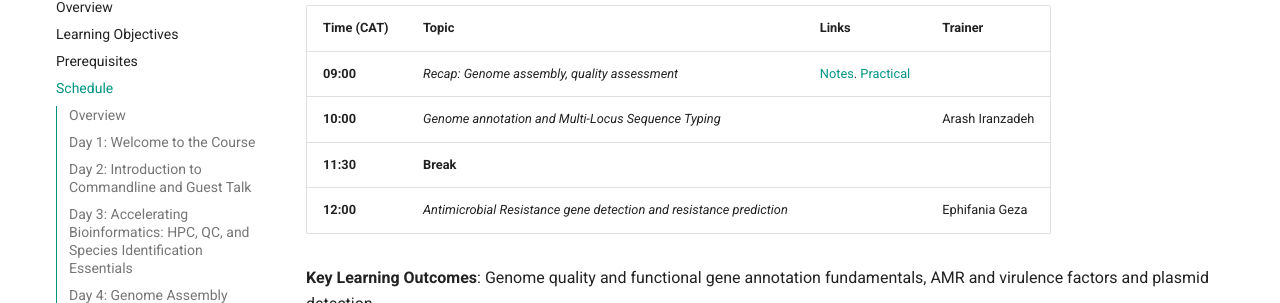
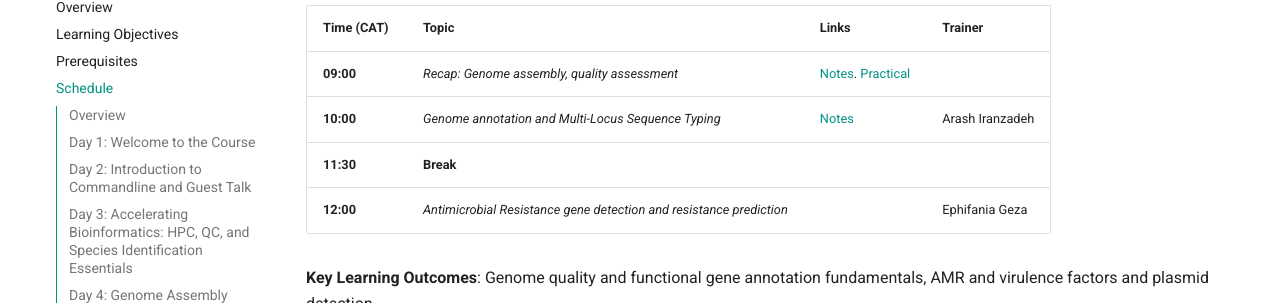
Before and after one commit to mamanambiya/microbial-genomics-training, an MkDocs documentation site: the page built from docs_src/course/schedule.md, in a window 1280 px wide and 900 px high, scrolled down 2557 px. Shown: the part 149-452 px from the top of the window. Built offline with MkDocs 1.6.1 and Material for MkDocs 9.7.7, drawn with Linux system fonts in a browser that asks for light colours; comment, search, counter and statistics services are not loaded.

Commit message:
Update schedule.md

```diff
--- a/docs_src/course/schedule.md
+++ b/docs_src/course/schedule.md
@@ -91,7 +91,7 @@ The 10-day intensive training course covers fundamental to advanced topics in mi
 | Time (CAT) | Topic | Links | Trainer |
 |------------|-------|-------|---------|
 | **09:00** | *Recap: Genome assembly, quality assessment* |[Notes](../day4/genome_assembly.md). [Practical](../day4/practical_assembly.md) |
-| **10:00** | *Genome annotation and Multi-Locus Sequence Typing* | | Arash Iranzadeh |
+| **10:00** | *Genome annotation and Multi-Locus Sequence Typing* | [Notes](https://github.com/Arash-Iranzadeh/Microbial-Genomics/blob/main/scripts/de-novo_assembly_annotation.sh)| Arash Iranzadeh |
 | **11:30** | **Break** | | |
 | **12:00** | *Antimicrobial Resistance gene detection and resistance prediction* | | Ephifania Geza |
 
```
